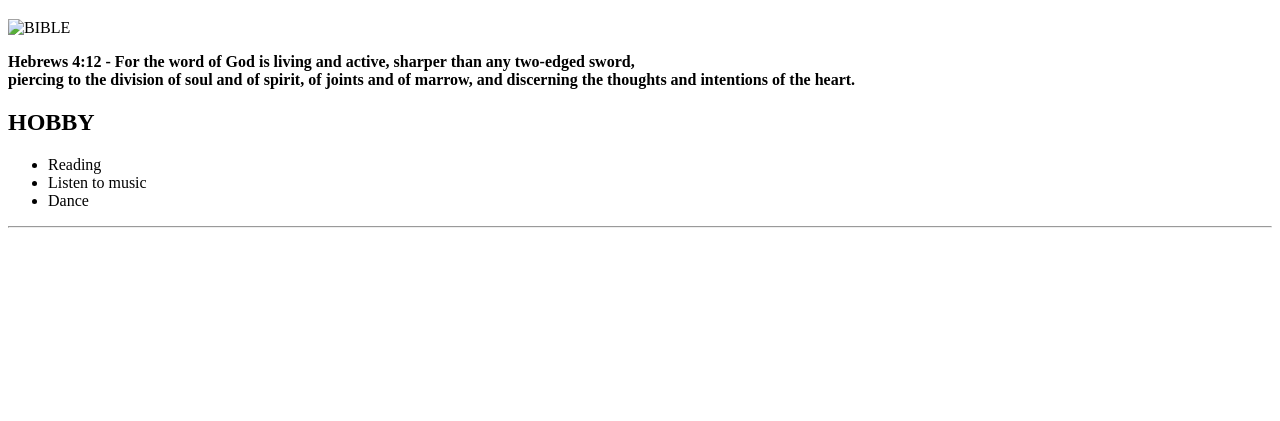
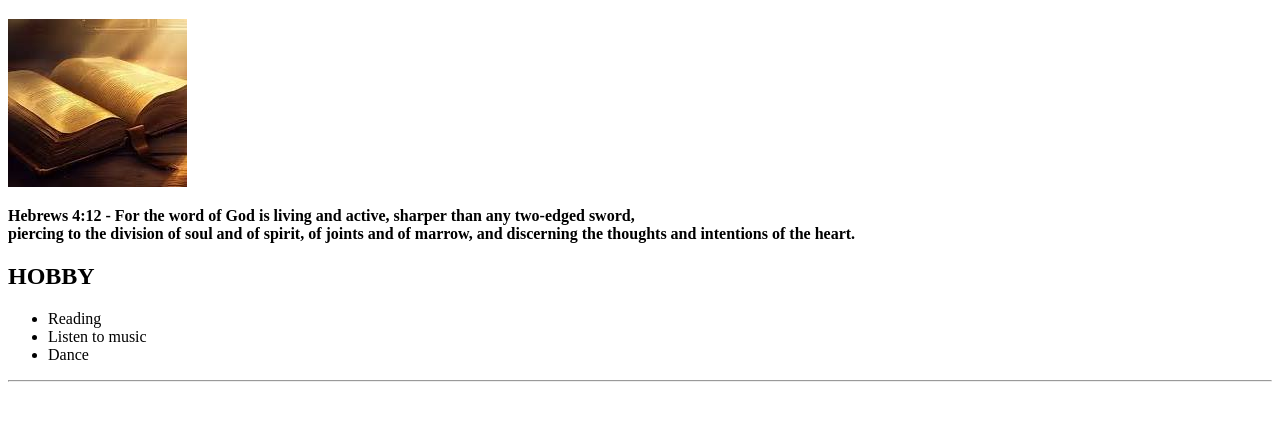
Before and after one commit to Sukhil34217/portfolio-website, a plain HTML site: page index.html in a window 1280 px wide. Shown: the part 61-482 px from the top of the page. Drawn offline with Linux system fonts and the light colour scheme; the site is published under a folder, as on GitHub Pages, so addresses that start at the root find nothing.

Commit message:
Update index.html

```diff
--- a/index.html
+++ b/index.html
@@ -3,7 +3,7 @@
     <head>
         <title>portfolio website</title>
         <h1>I am a preacher</h1>
-         <img src="/love/download.jpg" alt="BIBLE">
+         <img src="./love/download.jpg" alt="BIBLE">
         <p><b>Hebrews 4:12 - For the word of God is living and active, sharper than any two-edged sword,<br> piercing to the division of soul and of spirit, of joints and of marrow, and discerning the thoughts and intentions of the heart.</b></p>
 
         <h2>HOBBY</h2>
```
